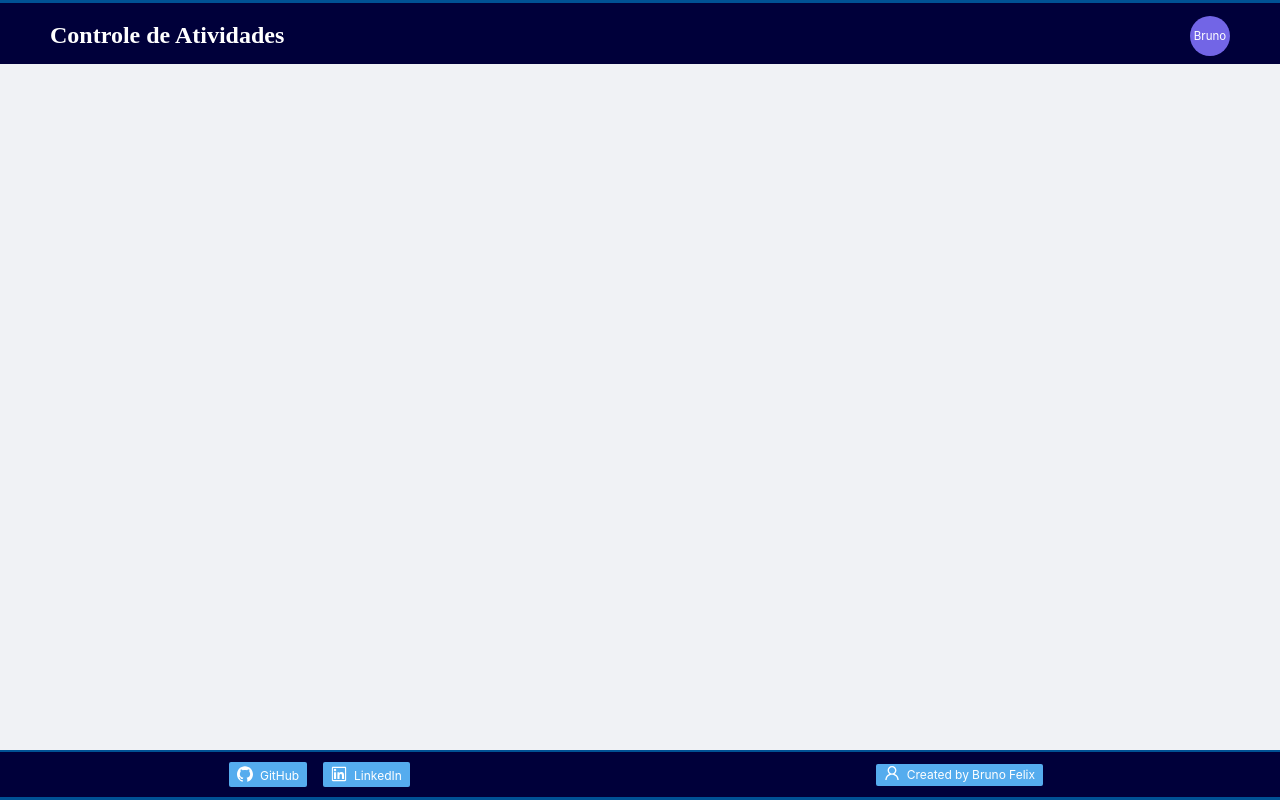
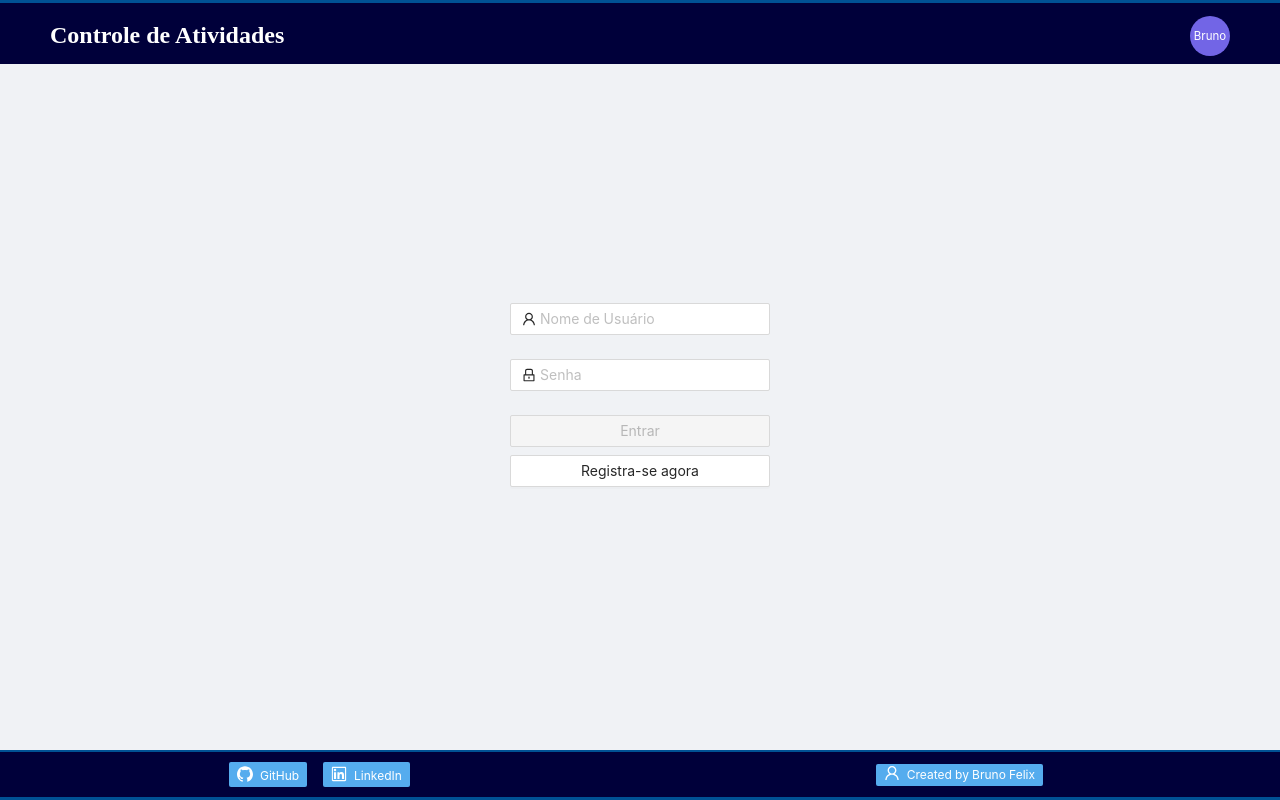
Before and after one commit to brufelix/control-activity, a React (Create React App) app in the folder frontend/: page /login in a window 1280 px wide. Built offline with nearby package versions, Linux system fonts and the light colour scheme.

Commit message:
feat: performing integration for user creation service

```diff
--- a/frontend/src/components/ModalRegister/index.tsx
+++ b/frontend/src/components/ModalRegister/index.tsx
@@ -1,7 +1,27 @@
 import React, { useState } from 'react';
-import { Modal, Row, Col, Form, Input, Button } from "antd";
+import { Modal, Row, Col, Form, Input, Button, notification } from "antd";
 import { UserOutlined, LockOutlined } from '@ant-design/icons';
-import { IModalResgiter } from "../../interfaces";
+
+import api from '../../service';
+import { IModalResgiter, IResponseResgisterUser } from "../../interfaces";
+
+const openNotification = (msg: string, des: string, typeNotification: string) => {
+  if (typeNotification === "success") {
+    notification['success']({
+      message: msg,
+      description: des,
+      placement: "topRight",
+      duration: 3.0,
+    })
+  } else {
+    notification['warning']({
+      message: msg,
+      description: des,
+      placement: "topRight",
+      duration: 3.0,
+    })
+  }
+};
 
 const ModalRegister: React.FC<IModalResgiter> = (props) => {
 
@@ -13,9 +33,21 @@ const ModalRegister: React.FC<IModalResgiter> = (props) => {
 
   const onFinish = () => {
     if (password.trim() === confirmPassword.trim()) {
-      const data = { username, password, confirmPassword, };
-      console.log(data);
-    };
+      const data = { username, password };
+      api.post<IResponseResgisterUser>("/user/create", data)
+        .then(res => {
+          if (res.status === 200 && res.data.created) {
+            openNotification("Cadastro realizado", res.data.message, "success");
+            onCancel();
+          } else if (res.data.message === "user_already_exists") {
+            openNotification("Erro ao criar usuário :/", "Usuário já existe.", "warning");
+          } else {
+            openNotification("Erro :|", "Contate o suporte.", "warning");
+          }
+        })
+    } else {
+      openNotification("Verifique a senha -_-", "As senhas não são iguais", "warning");
+    }
   };
 
   return (
--- a/frontend/src/pages/Home/index.tsx
+++ b/frontend/src/pages/Home/index.tsx
@@ -3,10 +3,13 @@ import React from "react";
 import DragAndDrop from "../../components/DragAndDrop";
 import SubHeader from "../../components/SubHeader";
 
-const Home: React.FC = () =>
-    <>
-        <SubHeader />
-        <DragAndDrop />
-    </>
+const Home: React.FC = () => {
+    return (
+        <>
+            <SubHeader />
+            <DragAndDrop />
+        </>
+    );
+}
 
 export default Home;
--- a/frontend/src/pages/Login/index.tsx
+++ b/frontend/src/pages/Login/index.tsx
@@ -1,19 +1,40 @@
 import React, { useState } from 'react';
 import { useHistory } from "react-router-dom";
-import { Form, Input, Button, Row, Col } from 'antd';
+import { Form, Input, Button, Row, Col, notification } from 'antd';
 import { UserOutlined, LockOutlined } from '@ant-design/icons';
 
+import { IResponseAuth } from '../../interfaces';
 import ModalRegister from '../../components/ModalRegister';
+import api from '../../service';
 import "./index.css";
+
+const openNotification = () => {
+  notification.warning({
+    message: `Atividades atrasadas :(`,
+    description: `Usuário ou senha inválido`,
+    placement: "topRight",
+    duration: 3.0,
+  });
+};
 
 const NormalLoginForm = () => {
 
   const history = useHistory();
   const [show, setShow] = useState(false);
+  const [username, setUsername] = useState("");
+  const [pass, setPass] = useState("");
 
-    const onFinish = (values: any) => {
-        console.log(values);
-        history.push("home");
+  const onFinish = (values: { username: string, password: string }) => {
+    const { username, password } = values;
+    api.post<IResponseAuth>("/authetication", { username, password })
+      .then(res => {
+        if (res.status === 200 && res.data && res.data.authedicated) {
+          history.push("/home");
+          localStorage.setItem("@isAutenticate", JSON.stringify(res.data));
+        } else {
+          openNotification();
+        }
+      });
   };
 
   return (
@@ -40,6 +61,7 @@ const NormalLoginForm = () => {
             <Input
               prefix={<UserOutlined className="site-form-item-icon" />}
               placeholder="Nome de Usuário"
+              onChange={(e) => setUsername(e.target.value)}
             />
           </Form.Item>
           <Form.Item
@@ -50,6 +72,7 @@ const NormalLoginForm = () => {
               prefix={<LockOutlined className="site-form-item-icon" />}
               type="password"
               placeholder="Senha"
+              onChange={(e) => setPass(e.target.value)}
             />
           </Form.Item>
 
@@ -66,6 +89,7 @@ const NormalLoginForm = () => {
                   type="primary"
                   htmlType="submit"
                   style={{ width: "100%" }}
+                  disabled={!(username.trim() && pass.trim())}
                 >
                   Entrar
                 </Button>
--- a/frontend/src/routes/index.tsx
+++ b/frontend/src/routes/index.tsx
@@ -1,16 +1,31 @@
-import React from 'react';
-import { Switch, Route } from "react-router-dom";
+import React, { useEffect, useState } from 'react';
+import { Switch, Route, Redirect } from "react-router-dom";
 
 import Home from "../pages/Home";
 import Login from "../pages/Login";
+import NotAuthorized from '../pages/NotAuthorized';
+import NotFound from '../pages/NotFound';
 
-const routes: React.FC = () => {
+
+const Routes: React.FC = () => {
+
+    const [isAutheticated, setIsAutheticated] = useState(false);
+
+    useEffect(() => {
+        const isAuth = JSON.parse(localStorage.getItem("@isAutenticate"));
+
+        if (isAuth && isAuth.autheticated === "autheticated")
+            setIsAutheticated(true);
+    }, []);
+
     return (
         <Switch>
-            <Route exact path="/" component={Login} />
-            <Route exact path="/home" component={Home} />
+            <Route exact path="/login" component={Login} />
+            <Route exact path="/home" component={isAutheticated ? Home : NotAuthorized} />
+            <Route exact path="/not_found" component={NotFound} />
+            <Redirect from="*" to="/not_found" />
         </Switch>
     );
 }
 
-export default routes;
+export default Routes;
```
Also changed, not shown: frontend/src/interfaces/index.ts (+10 -1 lines). Lines whose indentation alone changed are shown as unchanged.
